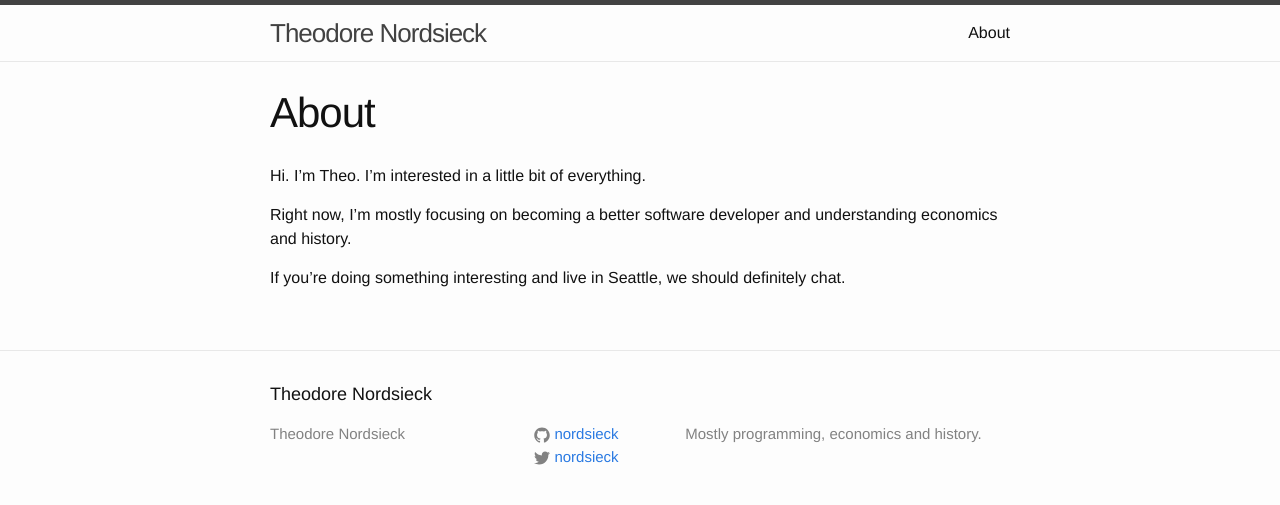
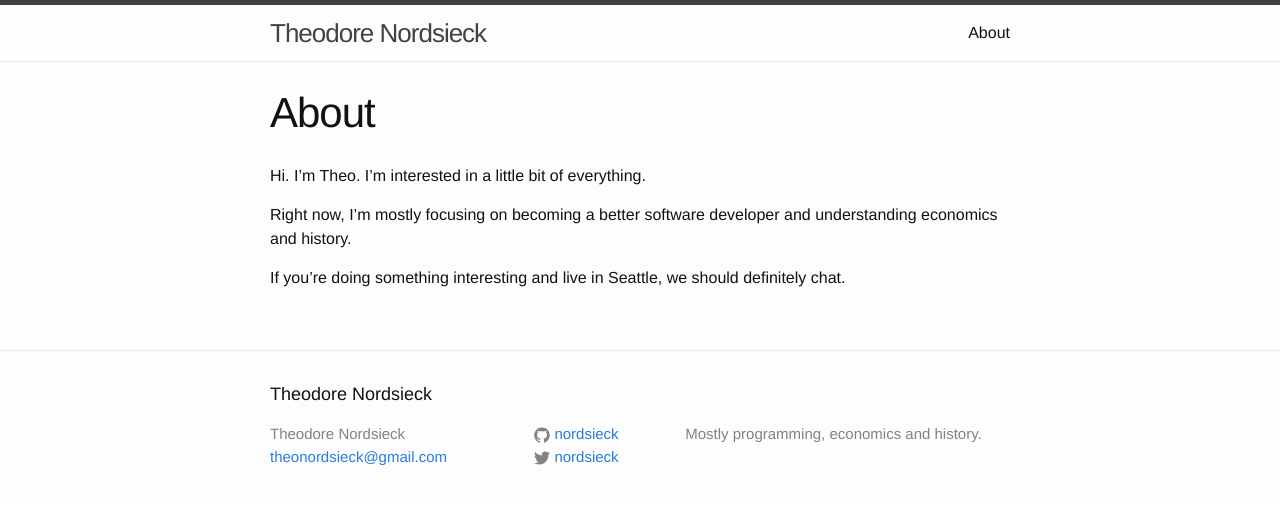
Before and after one commit to nordsieck/nordsieck.github.io, a Jekyll site: the page built from about.md, in a window 1280 px wide. Shown: the top 505 px of the page. Built offline with Jekyll 4.4.1, drawn with Linux system fonts in a browser that asks for light colours.

Commit message:
Add email address to site

```diff
--- a/_config.yml
+++ b/_config.yml
@@ -1,6 +1,6 @@
 # Site settings
 title: Theodore Nordsieck
-email:
+email: theonordsieck@gmail.com
 description: > # this means to ignore newlines until "baseurl:"
   Mostly programming, economics and history.
 baseurl: "" # the subpath of your site, e.g. /blog/
```
